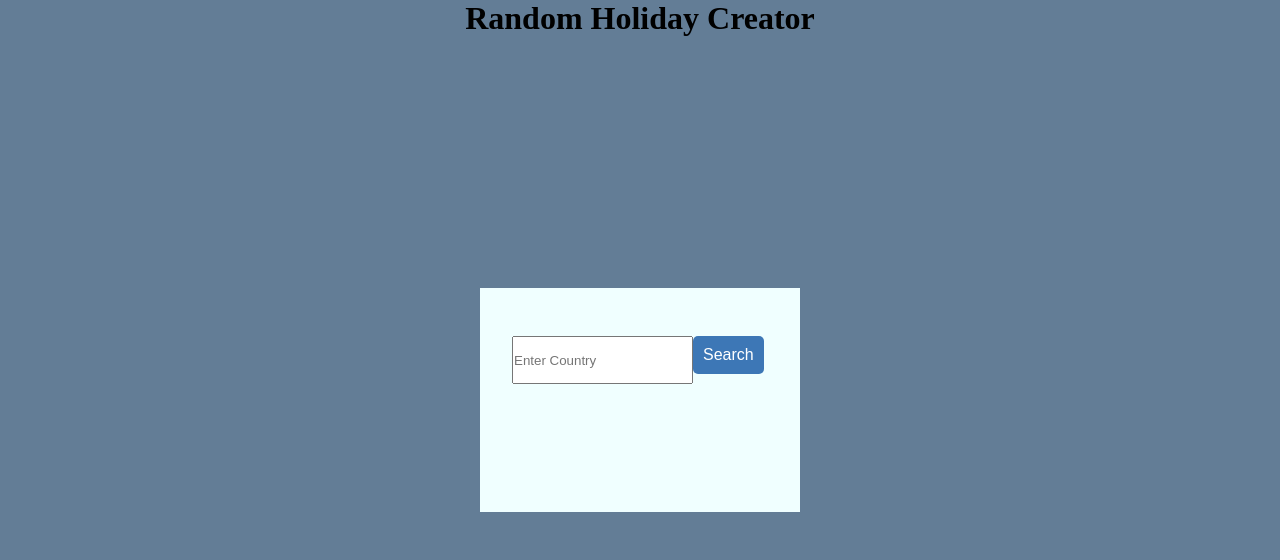
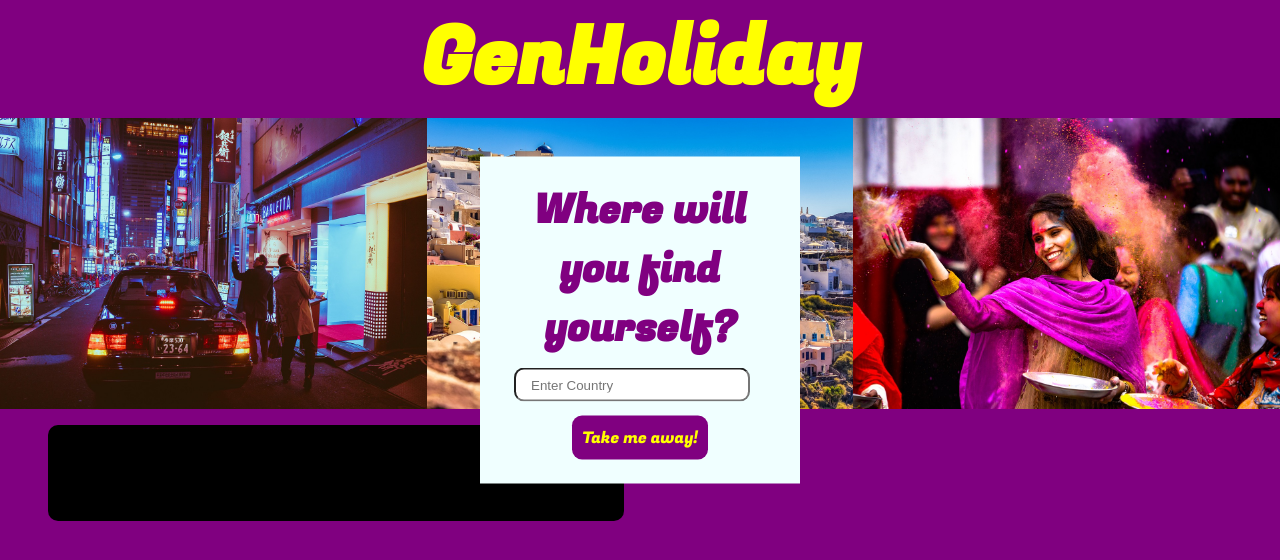
Before and after one commit to fac29b/Holiday-Gen-Emiliy-Sam, a website: page Public/index.html in a window 1280 px wide. Drawn offline with Linux system fonts and the light colour scheme.

Commit message:
start on styling

```diff
--- a/Public/index.html
+++ b/Public/index.html
@@ -5,20 +5,50 @@
     <meta http-equiv="X-UA-Compatible" content="IE=edge" />
     <meta name="viewport" content="width=device-width, initial-scale=1.0" />
     <title>Random Holiday Creator</title>
+    <link rel="preconnect" href="https://fonts.googleapis.com" />
+    <link rel="preconnect" href="https://fonts.gstatic.com" crossorigin />
+    <link
+      href="https://fonts.googleapis.com/css2?family=Fugaz+One&display=swap"
+      rel="stylesheet"
+    />
+
     <!-- link css file here -->
     <link rel="stylesheet" href="style.css" />
   </head>
   <body>
+    <h1>GenHoliday</h1>
+    <div id="bannerWrapper">
+      <img
+        src="images/japan.jpg"
+        class="banner"
+        alt="two men getting out of a car in Japan"
+      />
 
-    <h1>Random Holiday Creator</h1>
+      <img
+        src="images/santorini.jpg"
+        class="banner"
+        alt="a cliffside with layers of houses in Santorini"
+      />
+      <img
+        src="images/holi.jpg"
+        class="banner"
+        alt="a woman throwing coloured powder in the air at Holi festival"
+      />
+    </div>
+
     <div class="container">
+      <h2>Where will you find yourself?</h2>
       <div class="search-wrapper">
         <input type="text" id="country-name" placeholder="Enter Country" />
-        <button id="search-btn">Search</button>
       </div>
-      <div id="result"></div>
-    </div>
-
+      <div class="button-wrapper">
+        <button id="search-btn">Take me away!</button>
+      </div>
+    </div id="results-box">
+    <div>
+    <div id="result"></div>
+    <div id="chatGPT-results"></div>
+  </div>
     <script src="script.js"></script>
   </body>
 </html>
--- a/Public/style.css
+++ b/Public/style.css
@@ -1,68 +1,98 @@
+@import url('https://fonts.googleapis.com/css2?family=Fugaz+One&display=swap');
+
 * {
     padding: 0;
     margin: 0;
     box-sizing: border-box;
+    width: 100%;
 }
 
 
 body{
-    background-color: #637d96;
+    background-color: purple;
 
 }
 h1 {
     display: flex;
     text-align: center;
     justify-content: center;
+    font-family: 'Fugaz One', sans-serif;
+    font-size: 5em;
+    color: yellow;
 }
 .container {
     background-color: azure;
-    width: 70vw;
-    max-width: fit-content;
+    max-width: 25%;
     max-height: fit-content;
-    padding-top: 10em;
-    padding: 3em 2em;
-    position: absolute;
+    padding: 1.5em;
+    position: fixed;
     transform: translate(-50%, -50%);
-    top: 50%;
-    left: 50%
+    top: 40%;
+    left: 50%;
+    text-align: center;
 }
 
 .search-wrapper {
     display: flex;
     width: 20vw;
     height:6vh;
+    padding-top: 0em;
+}
+
+#country-name{
+    border-radius: 10px;
+    padding: 15px;
+    margin: 10px;
 }
 
 #search-btn {
-    background-color: #3d77b6;
+    background-color: purple;
     text-align: center;
     height: fit-content;
     color: white;
     border: none;
     width:auto;
     padding: 10px ;
+    margin-top: 10px;
+    margin-bottom: 0px;
     cursor: pointer;
     transition: background-color 0.2s, transform 0.2s;
-    border-radius: 5px;
+    border-radius: 10px;
     font-size: 1rem;
+    font-family: 'Fugaz One', sans-serif;
+    color: yellow;
 }
 
+#search-btn:hover {
+    transform: scale(1.2);
+    transition: transform 1.5s ease;
+    background-color: fuchsia;
+  }
+
+
 #result {
+    position: flex relative;
+    background-color: black;
     margin-top: 5em;
-    max-width: fit-content;
+    max-width: 45%;
+    max-height: fit-content;
+    overflow: auto;
+    border-radius: 10px;
+    padding: 3em;
+    margin: 1em 2em 1em 3em;
+    color: white;
 }
+
 .container .flag-img {
     display: block;
     width: 50%;
     margin: 1.7em auto 1.2em auto;
 }
 .container h2{
-    font-weight: 700;
-    color: #3d77b6;
-    text-align: center;
-    text-transform: uppercase;
-    letter-spacing: 2px;
-    margin-bottom: 1.8em;
+    font-family: 'Fugaz One', sans-serif;
+    font-size: 2.5em;
+    color: purple;
+    padding-top: 0em;
 }
 .data-wrapper {
     margin-bottom: 1em;
@@ -83,6 +113,16 @@ h1 {
     text-align: center;
 }
 
+#bannerWrapper {
+ position: relative;
+ display: flex;
+}
+
+.banner {
+    flex: 1;
+    width: 33%;
+}
+
 @media screen and (max-width: 576px){
     .countries{
         grid-template-columns: repeat(1, 1fr);
```
Also changed, not shown: Public/currency.js (deleted, +0 -26 lines), Public/images/holi.jpg (added), Public/images/japan.jpg (added), Public/images/santorini.jpg (added).
